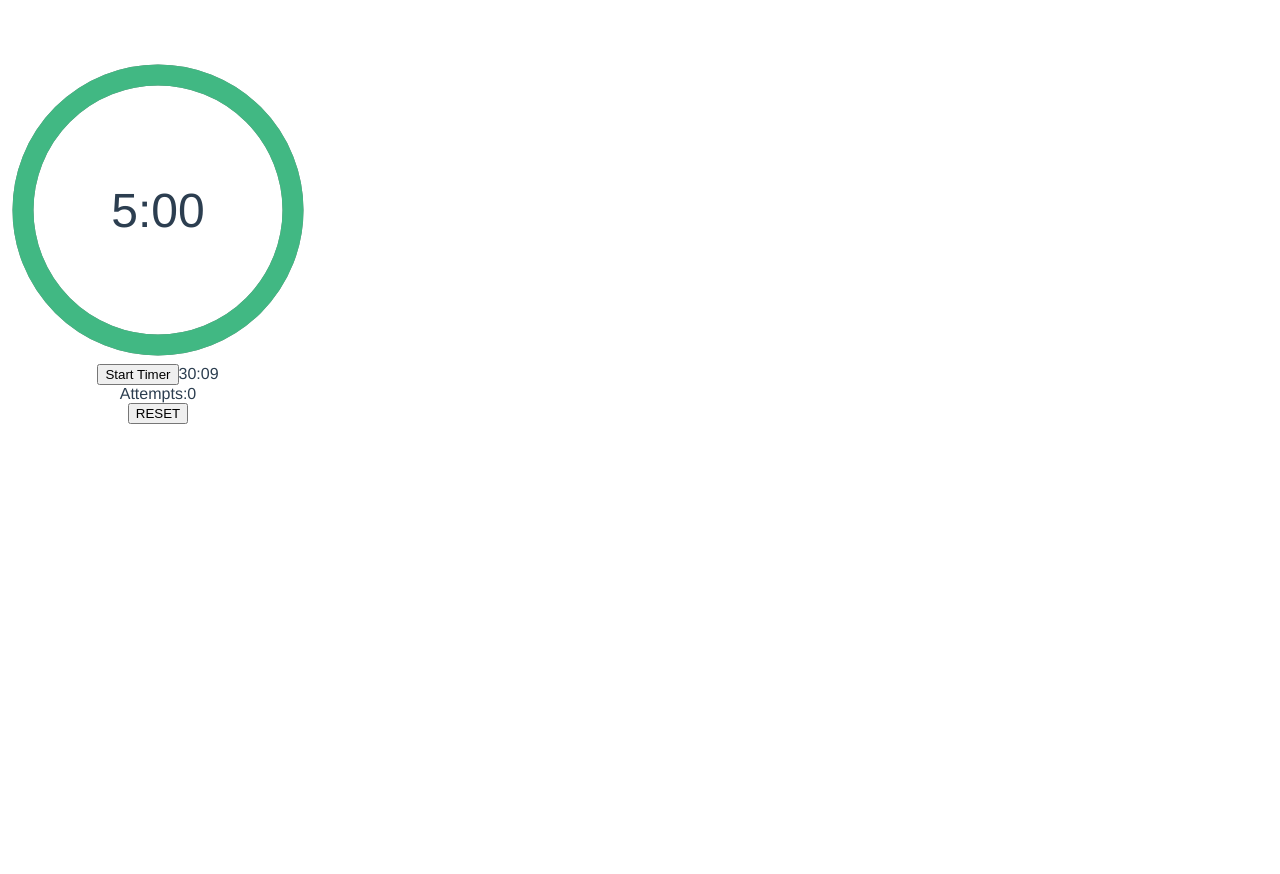
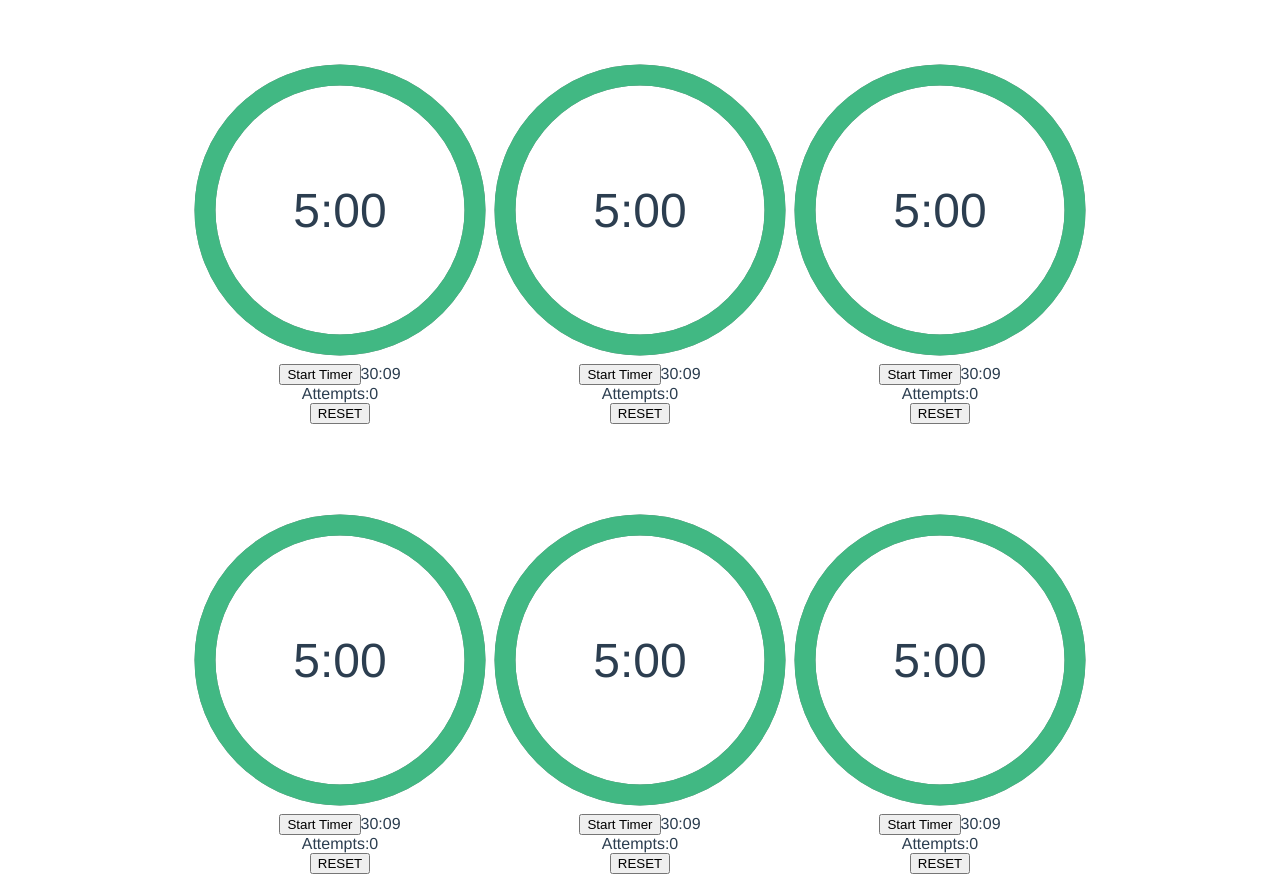
Before and after one commit to TheCoaxial/VueTimer, a Vue app: page / in a window 1280 px wide. Before the commit the page ends 800 px from the top, so only its background shows below. Built offline with nearby package versions, Linux system fonts and the light colour scheme.

Commit message:
added 5 more timers and adjusted CSS for for layout

```diff
--- a/src/App.vue
+++ b/src/App.vue
@@ -2,10 +2,30 @@
 
 
 
-  <div id="app">
+  <div class="" id="app">
+    <div class="flex">
     <Timer
     :time-left="timeLeft"
     />
+    <Timer
+    :time-left="timeLeft"
+    />
+    <Timer
+    :time-left="timeLeft"
+    />
+    </div>
+    <div class="space"></div>
+    <div class="flex">
+    <Timer
+    :time-left="timeLeft"
+    />
+    <Timer
+    :time-left="timeLeft"
+    />
+    <Timer
+    :time-left="timeLeft"
+    />
+    </div>
   </div>
 </template>
 
@@ -29,4 +49,13 @@ export default {
   color: #2c3e50;
   margin-top: 60px;
 }
+
+.flex {
+  display: flex;
+  justify-content: center;
+}
+
+.space {
+  height: 300px;
+}
 </style>
```
